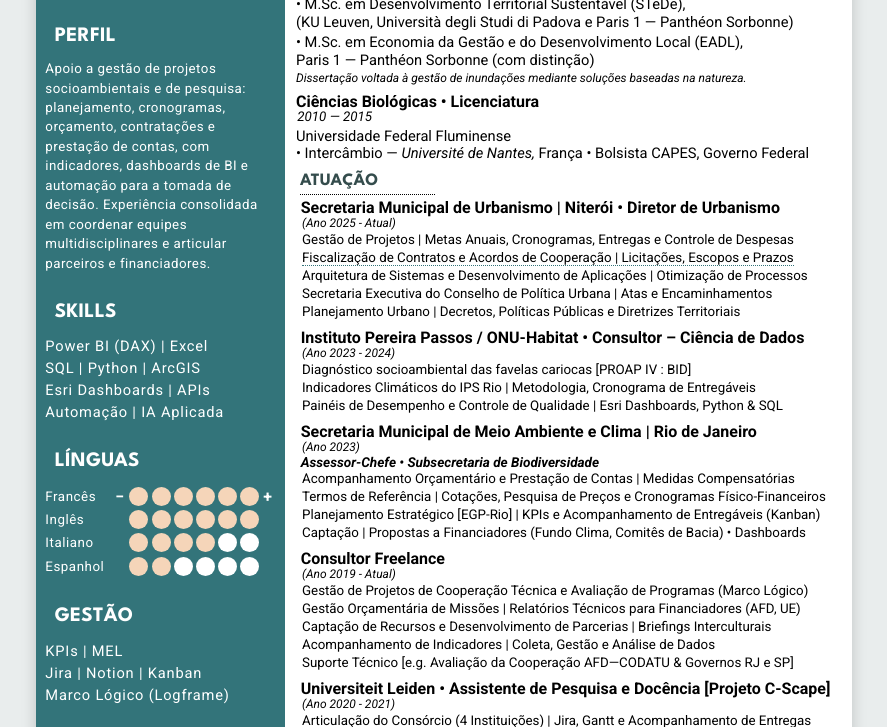
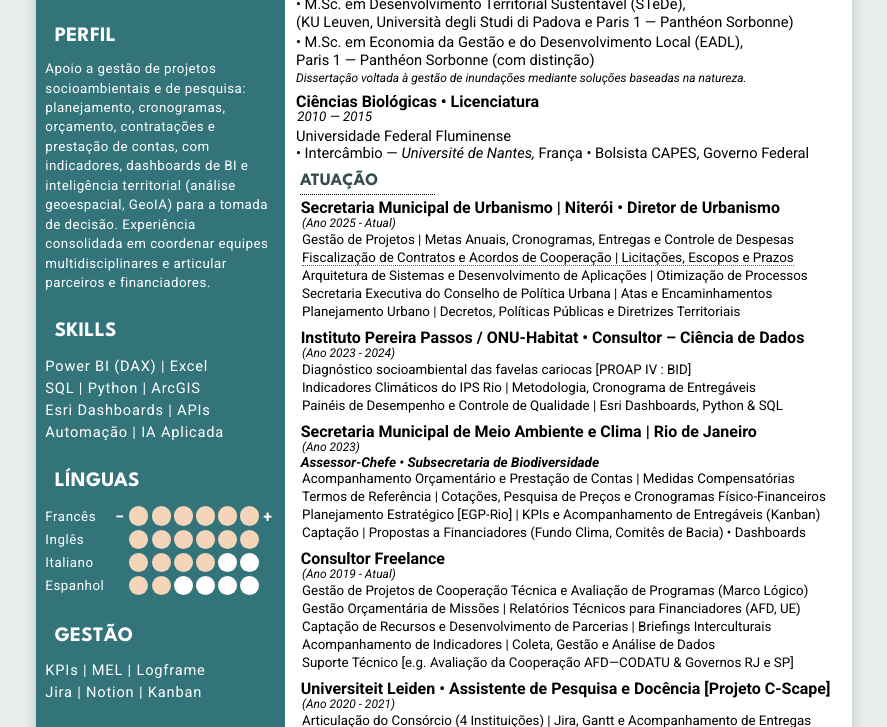
Before and after one commit to barboguim/cv, a plain HTML site: page index.html in a window 1280 px wide. Shown: the part 206-933 px from the top of the page, without its empty margins (196-1083 px from the left). Drawn offline with Linux system fonts and the light colour scheme.

Commit message:
CV: inteligência territorial no Perfil e Gestão em uma linha; Portfólio: captura do mapa dos locais de votação

```diff
--- a/index.html
+++ b/index.html
@@ -35,7 +35,7 @@
 
     <section>
       <h2>PERFIL</h2>
-      <p class="perfil">Apoio a gestão de projetos socioambientais e de pesquisa: planejamento, cronogramas, orçamento, contratações e prestação de contas, com indicadores, dashboards de BI e automação para a tomada de decisão. Experiência consolidada em coordenar equipes multidisciplinares e articular parceiros e financiadores.</p>
+      <p class="perfil">Apoio a gestão de projetos socioambientais e de pesquisa: planejamento, cronogramas, orçamento, contratações e prestação de contas, com indicadores, dashboards de BI e inteligência territorial (análise geoespacial, GeoIA) para a tomada de decisão. Experiência consolidada em coordenar equipes multidisciplinares e articular parceiros e financiadores.</p>
     </section>
 
     <section>
@@ -61,9 +61,8 @@
     <section>
       <h2>GESTÃO</h2>
       <ul class="list">
-        <li>KPIs | MEL</li>
+        <li>KPIs | MEL | Logframe</li>
         <li>Jira | Notion | Kanban</li>
-        <li>Marco Lógico (Logframe)</li>
       </ul>
     </section>
 
```
Also changed, not shown: projetos.html (+5 -0 lines), media/mobi-pleito-mapa.jpg (added), 1 other file.
